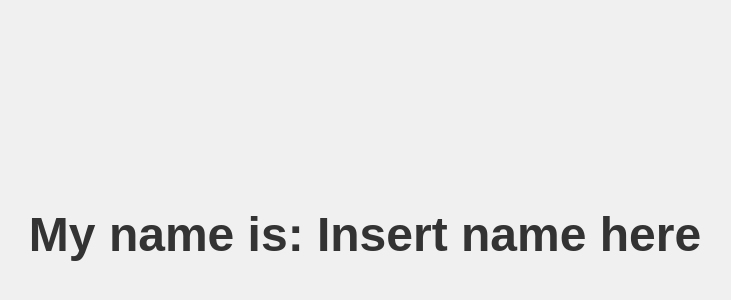
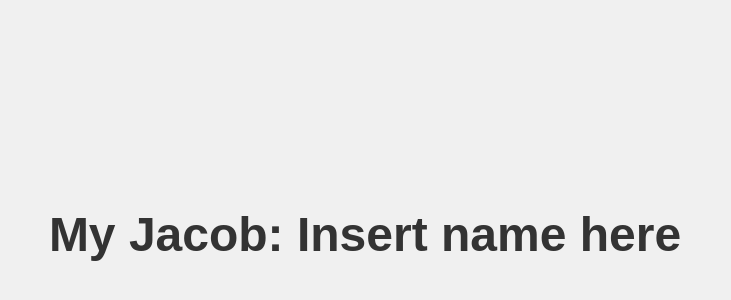
Before and after one commit to TherealrealJmusic/-GitHubTutorialCLI-, a plain HTML site: page MyWebsite.htm in a window 1280 px wide. Shown: the part 166-466 px from the top of the page, without its empty margins (275-1006 px from the left). Drawn offline with Linux system fonts and the light colour scheme.

Commit message:
Update MyWebsite.htm

```diff
--- a/MyWebsite.htm
+++ b/MyWebsite.htm
@@ -21,6 +21,6 @@
     </style>
 </head>
 <body>
-    <h1>My name is: Insert name here</h1>
+    <h1>My Jacob: Insert name here</h1>
 </body>
 </html>
```
